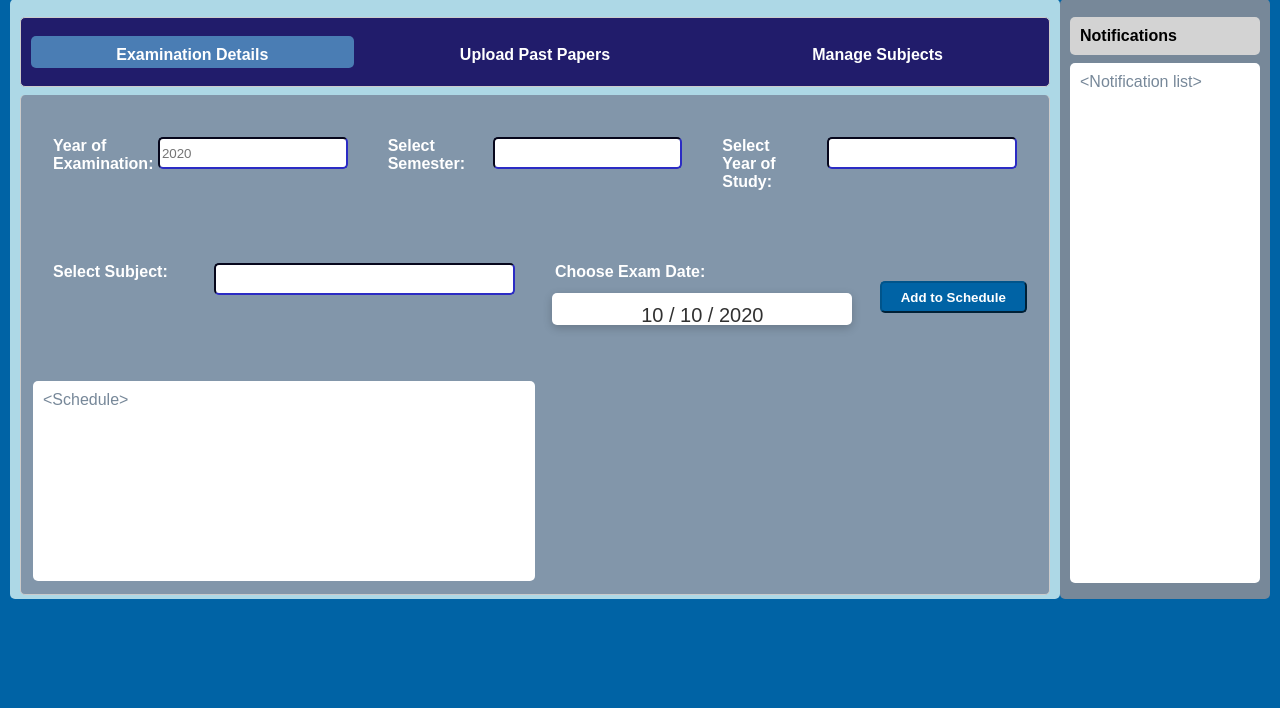
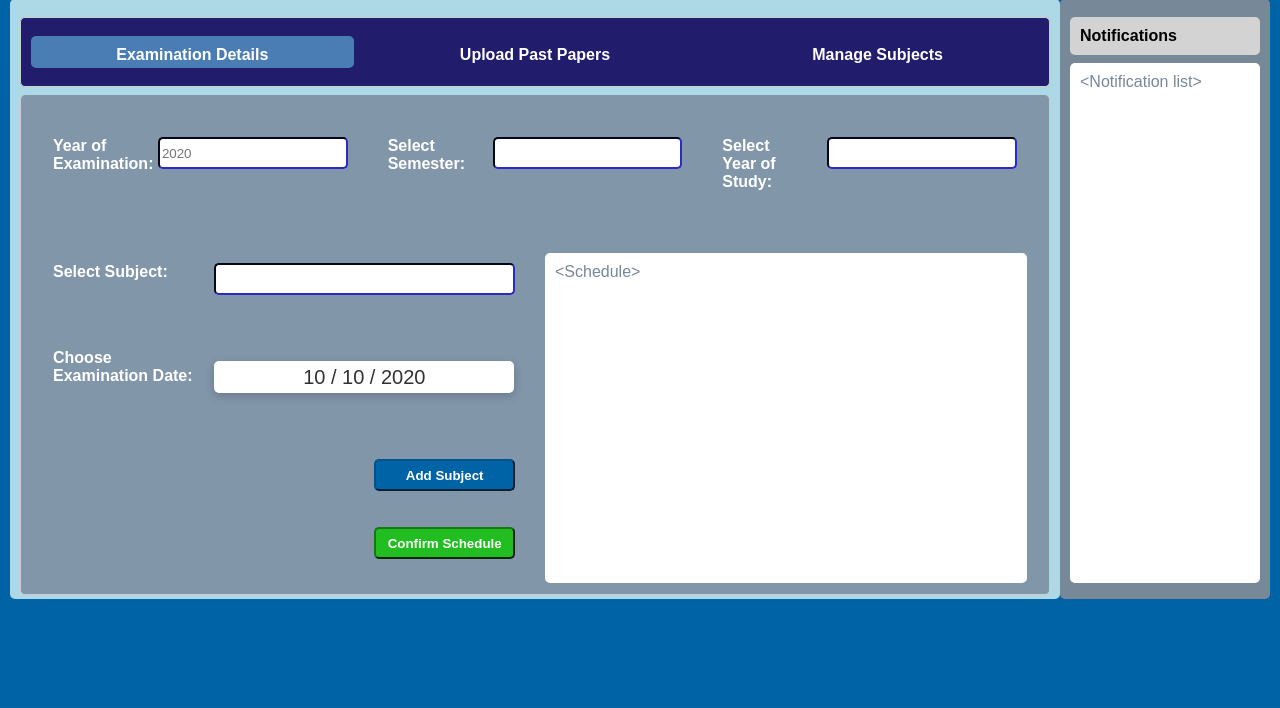
Before and after one commit to Past-Paper-Based-Learning-Platform/Past-paper-based-learning-platform, a PHP site: page /view/examinationdep/examhome.php in a window 1280 px wide. Shown: the part 100-808 px from the top of the page. Run offline with PHP 8.4, Linux system fonts and the light colour scheme.

Commit message:
Update examhome.php

```diff
--- a/view/examinationdep/examhome.php
+++ b/view/examinationdep/examhome.php
@@ -50,12 +50,10 @@
                             <option value="First Year">
                             <option value="Second Year">
                             <option value="Third Year">
-                            <option value="Forth Year">
+                            <option value="Fourth Year">
                         </datalist>
                     </div>
                 </div>
-
-
                 <div class="row">
                     <div class="col-3-item">
                         <div class="col-2-item strong text-white">Select Subject:</div>
@@ -68,10 +66,8 @@
                                 <option value="Subject-IV">
                             </datalist>
                         </div>
-                    </div>
-                    <div class="col-2-item">
-                        <div class="col-4-item strong text-white">Choose Exam Date:</div>
-                        </br>
+                        <div class="col-2-item strong text-white"></br>Choose Examination Date:</div>
+                        <div class="col-4-item">
                             <div class="date-picker">
                                 <div class="selected-date"></div>
                                 <div class="dates">
@@ -84,12 +80,18 @@
                                 </div>
                             </div>
                         </div>
-                    <div class="col-1-item">
-                    </br></br>
-                        <button class="bg-blue border-blue" type="submit">Add to Schedule</button>
+                        <div class="col-4-item"></div>
+                        <div class="col-2-item">
+                            <button class="bg-blue border-blue" type="submit">Add Subject</button>
+                        </div>
+                        <div class="col-2-item" style="float: right;">
+                            <button class="bg-green border-green" type="submit">Confirm Schedule</button>
                         </div>
                     </div>
-                <div class="container-fit-vertical bg-white text-gray auto-scroll" style="height: 200px; width: 50%">&lt;Schedule&gt;</div>
+                    <div class="col-3-item">
+                        <div class="container-fit-vertical bg-white text-gray auto-scroll" style="height: 330px;">&lt;Schedule&gt;</div>
+                    </div>
+                </div>
             </div>
 
             <div id="uploadpastpapers" class="tabcontent" style="height: 500px;">
```
Lines whose indentation alone changed are shown as unchanged.
